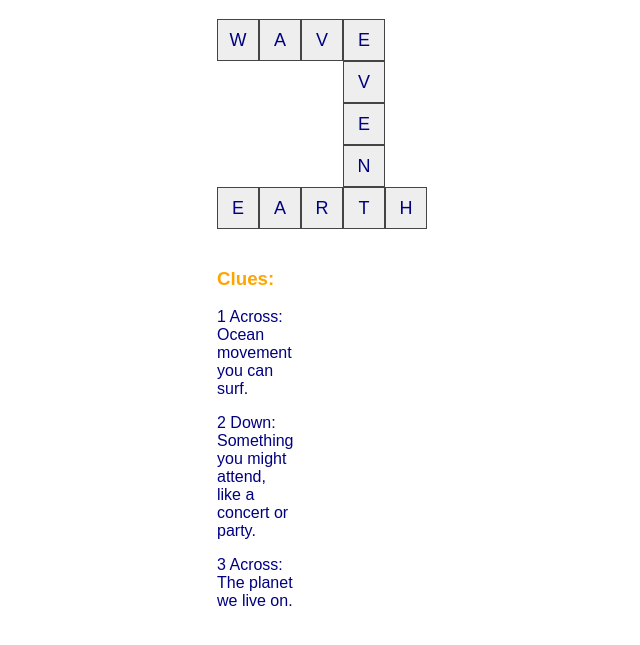
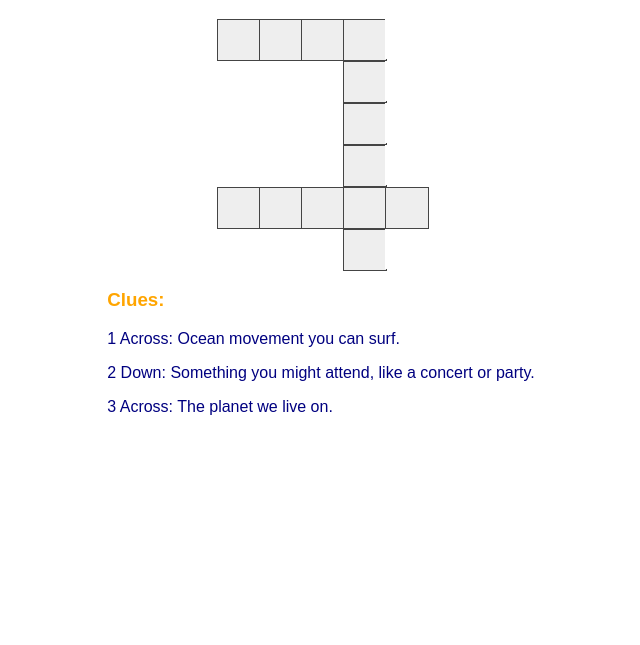
Before and after one commit to JaylanMcC/CSC256, a plain HTML site: page CWPuzzle.html in a window 1280 px wide. Shown: the part 89-734 px from the top of the page, without its empty margins (319-959 px from the left). Drawn offline with Linux system fonts and the light colour scheme.

Commit message:
Update CWPuzzle.html

```diff
--- a/CWPuzzle.html
+++ b/CWPuzzle.html
@@ -2,11 +2,11 @@
 <html lang="en">
 <head>
   <meta charset="UTF-8">
-  <title>Crossword Puzzle</title>
+  <title>Simple Crossword</title>
   <style>
     body {
       font-family: Arial, sans-serif;
-      background-color: #fff;
+      background-color: white;
       text-align: center;
       padding: 20px;
       color: navy;
@@ -19,26 +19,25 @@
     .grid {
       display: grid;
       grid-template-columns: repeat(5, 40px);
-      grid-template-rows: repeat(5, 40px);
+      grid-template-rows: repeat(6, 40px);
       gap: 2px;
       justify-content: center;
       margin: 20px auto;
     }
 
-    .cell {
-      width: 40px;
-      height: 40px;
+    input.cell {
+      width: 38px;
+      height: 38px;
+      text-transform: uppercase;
+      text-align: center;
+      font-size: 18px;
       border: 1px solid #444;
       background-color: #eee;
-      text-transform: uppercase;
-      font-size: 18px;
-      text-align: center;
-      line-height: 40px;
       color: navy;
     }
 
-    .empty {
-      background-color: #fff;
+    input.empty {
+      background-color: white;
       border: none;
     }
 
@@ -63,63 +62,54 @@
 
   <h1>Simple Crossword</h1>
 
-  <div class="grid">
-    <!-- Row 1 -->
-    <div class="cell">W</div>
-    <div class="cell">A</div>
-    <div class="cell">V</div>
-    <div class="cell">E</div>
-    <div class="cell empty"></div>
-
-    <!-- Row 2 -->
-    <div class="cell empty"></div>
-    <div class="cell empty"></div>
-    <div class="cell empty"></div>
-    <div class="cell">V</div>
-    <div class="cell empty"></div>
-
-    <!-- Row 3 -->
-    <div class="cell empty"></div>
-    <div class="cell empty"></div>
-    <div class="cell empty"></div>
-    <div class="cell">E</div>
-    <div class="cell empty"></div>
-
-    <!-- Row 4 -->
-    <div class="cell empty"></div>
-    <div class="cell empty"></div>
-    <div class="cell empty"></div>
-    <div class="cell">N</div>
-    <div class="cell empty"></div>
-
-    <!-- Row 5 -->
-    <div class="cell">E</div>
-    <div class="cell">A</div>
-    <div class="cell">R</div>
-    <div class="cell">T</div>
-    <div class="cell">H</div>
-
+  <div class="grid" id="crossword-grid"></div>
 
   <div class="clues" id="clue-list">
     <h3>Clues:</h3>
   </div>
 
   <script>
+    // Clues array
     const clues = [
       "1 Across: Ocean movement you can surf.",
       "2 Down: Something you might attend, like a concert or party.",
-      "3 Across: The planet we live on.",
+      "3 Across: The planet we live on."
+    ];
 
- ];
-
+    // Display clues with loop
     const clueList = document.getElementById("clue-list");
-
     for (let i = 0; i < clues.length; i++) {
       const p = document.createElement("p");
       p.textContent = clues[i];
       clueList.appendChild(p);
     }
-     </script>
+
+    // Crossword layout (E = editable cell, X = empty cell)
+    const layout = [
+      ['E', 'E', 'E', 'E', 'X'],
+      ['X', 'X', 'X', 'E', 'X'],
+      ['X', 'X', 'X', 'E', 'X'],
+      ['X', 'X', 'X', 'E', 'X'],
+      ['E', 'E', 'E', 'E', 'E'],
+      ['X', 'X', 'X', 'E', 'X'],
+    ];
+
+    const grid = document.getElementById("crossword-grid");
+
+    for (let row = 0; row < layout.length; row++) {
+      for (let col = 0; col < layout[row].length; col++) {
+        const cellType = layout[row][col];
+        const input = document.createElement("input");
+        input.maxLength = 1;
+        input.classList.add("cell");
+        if (cellType === 'X') {
+          input.classList.add("empty");
+          input.disabled = true;
+        }
+        grid.appendChild(input);
+      }
+    }
+  </script>
 
 </body>
 </html>
```
